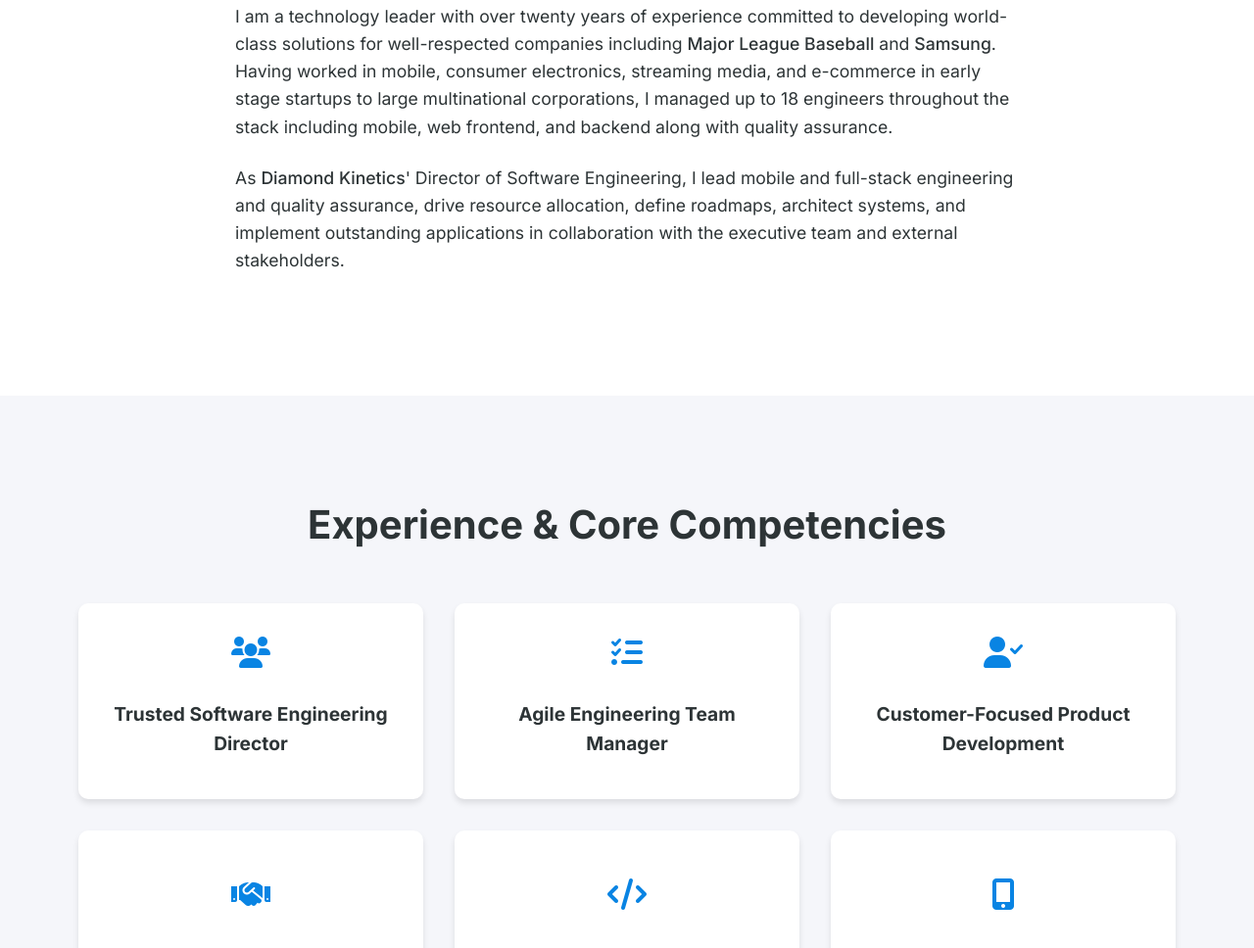
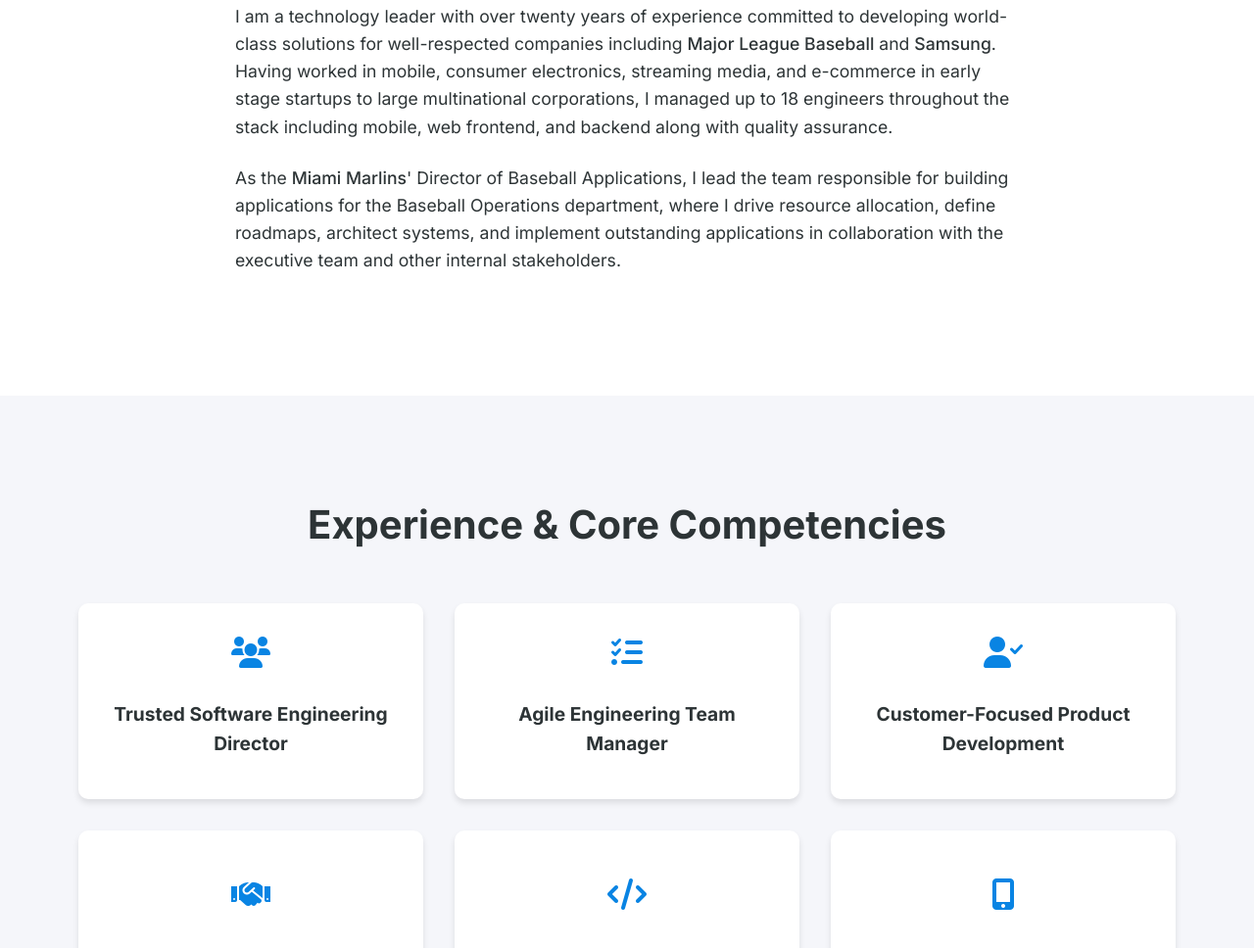
Before and after one commit to dlewanda/dlewanda.github.io, a plain HTML site: page index.html in a window 1280 px wide. Shown: the part 993-1961 px from the top of the page at 98% size. Drawn offline with Linux system fonts and the light colour scheme.

Commit message:
Update current role

```diff
--- a/index.html
+++ b/index.html
@@ -38,7 +38,7 @@
             <h2>About Me</h2>
             <div class="about-content">
                 <p>I am a technology leader with over twenty years of experience committed to developing world-class solutions for well-respected companies including <a href="https://www.mlb.com" target="_blank" class="company-link">Major League Baseball</a> and <a href="https://www.samsung.com" target="_blank" class="company-link">Samsung</a>. Having worked in mobile, consumer electronics, streaming media, and e-commerce in early stage startups to large multinational corporations, I managed up to 18 engineers throughout the stack including mobile, web frontend, and backend along with quality assurance.</p>
-                <p>As <a href="https://www.diamondkinetics.com" target="_blank" class="company-link">Diamond Kinetics</a>' Director of Software Engineering, I lead mobile and full-stack engineering and quality assurance, drive resource allocation, define roadmaps, architect systems, and implement outstanding applications in collaboration with the executive team and external stakeholders.</p>
+                <p>As the <a href="https://www.marlins.com" target="_blank" class="company-link">Miami Marlins</a>' Director of Baseball Applications, I lead the team responsible for building applications for the Baseball Operations department, where I drive resource allocation, define roadmaps, architect systems, and implement outstanding applications in collaboration with the executive team and other internal stakeholders.</p>
             </div>
         </div>
     </section>
```
